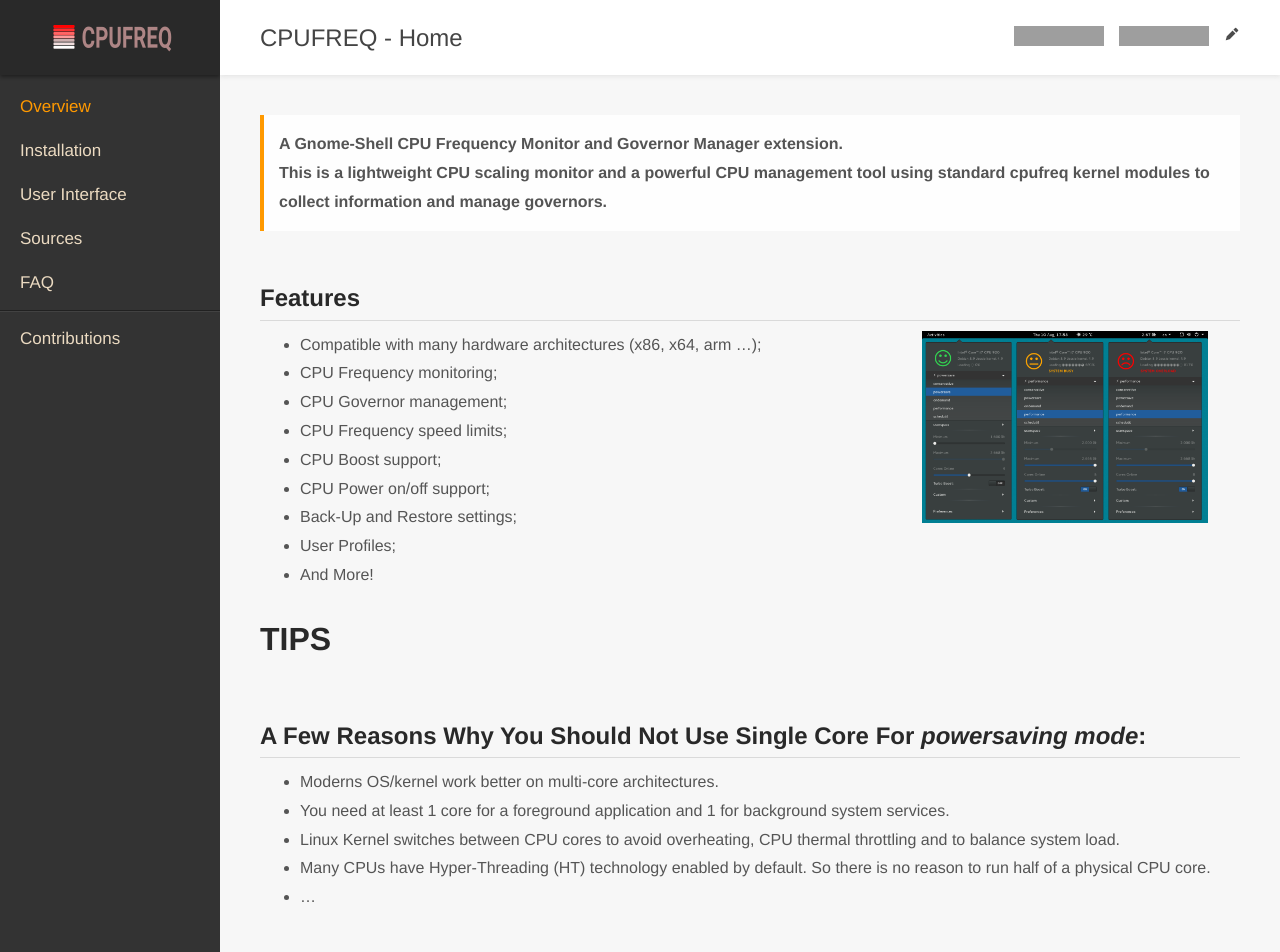
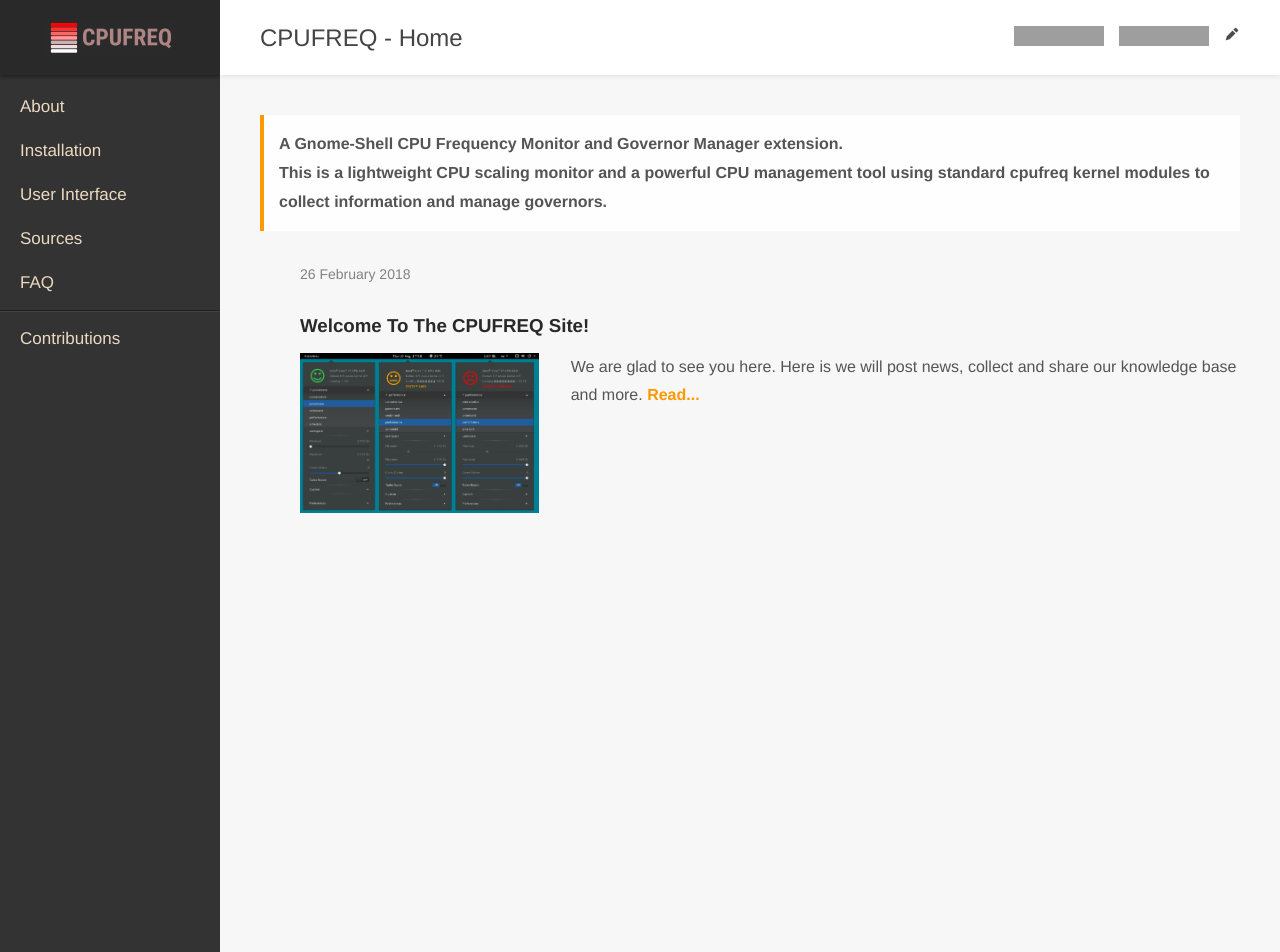
Before and after one commit to konkor/cpufreq, a Jekyll site: the page built from docs/index.md, in a window 1280 px wide and 952 px high. Built offline with Jekyll 4.4.1, drawn with Linux system fonts in a browser that asks for light colours; grey boxes are pictures that could not be loaded.

Commit message:
Update cpufreq site

```diff
--- a/docs/_includes/sidebar.html
+++ b/docs/_includes/sidebar.html
@@ -13,21 +13,9 @@
   <a class="logo" href="{{ "/" | relative_url }}"></a>
 
   <ul class="routes">
-    <li><a href="{{ "/" | relative_url }}" {% if page.url == '/' %}class="active"{% endif %}>Overview</a></li>
-    <li><a href="{{ "/install" | relative_url }}" {% if active[1] == 'install' %}class="active"{% endif %}>Installation</a>
-      <ul>
-        {% for doc in site.installation %}
-          <li><a href="{{ doc.url | relative_url }}" {% if active[2] == doc.slug %}class="active"{% endif %}>{{ doc.title }}</a></li>
-        {% endfor %}
-      </ul>
-    </li>
-    <li><a href="{{ "/frontend" | relative_url }}" {% if active[1] == 'frontend' %}class="active"{% endif %}>User Interface</a>
-      <ul>
-        {% for doc in site.frontend %}
-          <li><a href="{{ doc.url | relative_url }}" {% if active[2] == doc.slug %}class="active"{% endif %}>{{ doc.title }}</a></li>
-        {% endfor %}
-      </ul>
-    </li>
+    <li><a href="{{ "/about" | relative_url }}" {% if active[1] == 'about' %}class="active"{% endif %}>About</a></li>
+    <li><a href="{{ "/install" | relative_url }}" {% if active[1] == 'install' %}class="active"{% endif %}>Installation</a></li>
+    <li><a href="{{ "/frontend" | relative_url }}" {% if active[1] == 'frontend' %}class="active"{% endif %}>User Interface</a></li>
     <li><a href="{{ "/sources" | relative_url }}" {% if active[1] == 'architecture' %}class="active"{% endif %}>Sources</a></li>
     <li><a href="{{ "/faq" | relative_url }}" {% if active[1] == 'architecture' %}class="active"{% endif %}>FAQ</a></li>
     <div class="splitter"></div>
--- /dev/null
+++ b/docs/_layouts/home.html
@@ -0,0 +1,32 @@
+---
+layout: default
+---
+
+<section class="post">
+
+  {% if page.description %}
+    <p class="description">{{ page.description }}</p>
+  {% endif %}
+
+  <br>
+  <ul class="post-list">
+    {% for doc in site.posts %}
+      <li>
+        <span class="post-meta">{{ doc.date | date_to_long_string }}</span>
+        <a href="{{ doc.url | relative_url }}">
+          <h3 class="post-title">{{ doc.title }}</h3>
+        </a>
+        {% if doc.image %}
+          <img alt="" src="{{ doc.image | relative_url }}" align="left" height="160" style="display:inline-block;margin:0 32px 0 0">
+        {% endif %}
+        {% if doc.description %}
+          <p class="">{{ doc.description }}<a href="{{ doc.url | relative_url }}"> Read...</a></p>
+        {% endif %}
+      </li>
+    {% endfor %}
+  </ul>
+  <div class="post-content">
+    {{ content }}
+  </div>
+
+</section>
--- /dev/null
+++ b/docs/_posts/2018-02-26-hello-world.md
@@ -0,0 +1,11 @@
+---
+layout: page
+title:  "Welcome To The CPUFREQ Site!"
+date:   2018-02-26 21:02:00 +0200
+categories: cpufreq news
+description: We are glad to see you here. Here is we will post news, collect and share our knowledge base and more.
+image: "/assets/images/screenshot.png"
+---
+
+# Welcome To The CPUFREQ Site!
+We are glad to see you here. Here is we will post news, collect and share our knowledge base and more.
--- /dev/null
+++ b/docs/_sass/posts.scss
@@ -0,0 +1,19 @@
+.post-list-heading {
+  font-size: 28px; }
+
+.post-list {
+  margin-left: 0;
+  list-style: none; }
+  .post-list > li {
+    margin-bottom: 30px; }
+  .post-list > p {
+    font-size: 14px;
+    margin-bottom: 30px; }
+
+.post-meta {
+  font-size: 14px;
+  color: #828282; }
+
+.post-link {
+  display: block;
+  font-size: 24px; }
--- a/docs/index.md
+++ b/docs/index.md
@@ -2,25 +2,5 @@
 title: Home
 permalink: /
 description: A Gnome-Shell CPU Frequency Monitor and Governor Manager extension. <br />This is a lightweight CPU scaling monitor and a powerful CPU management tool using standard cpufreq kernel modules to collect information and manage governors.
+layout: home
 ---
-
-## Features
-<img alt="screenshot" src="{{ "/assets/images/screenshot.png" | relative_url }}" align="right" height="192" style="margin:0 32px">
-
-* Compatible with many hardware architectures (x86, x64, arm ...);
-* CPU Frequency monitoring;
-* CPU Governor management;
-* CPU Frequency speed limits;
-* CPU Boost support;
-* CPU Power on/off support;
-* Back-Up and Restore settings;
-* User Profiles;
-* And More!
-
-# TIPS
-## A Few Reasons Why You Should Not Use Single Core For _powersaving mode_:
-* Moderns OS/kernel work better on multi-core architectures.
-* You need at least 1 core for a foreground application and 1 for background system services.
-* Linux Kernel switches between CPU cores to avoid overheating, CPU thermal throttling and to balance system load.
-* Many CPUs have Hyper-Threading (HT) technology enabled by default. So there is no reason to run half of a physical CPU core.
-* ...
--- a/docs/main.scss
+++ b/docs/main.scss
@@ -6,6 +6,7 @@
 @import 'sidebar';
 @import 'header';
 @import 'content';
+@import 'posts';
 
 * {
   box-sizing: border-box;
```
Also changed, not shown: docs/about.md (added, +26 -0 lines), docs/overview.md (deleted, +0 -26 lines), docs/assets/images/cpufreq.svg, docs/assets/images/logo.png.
